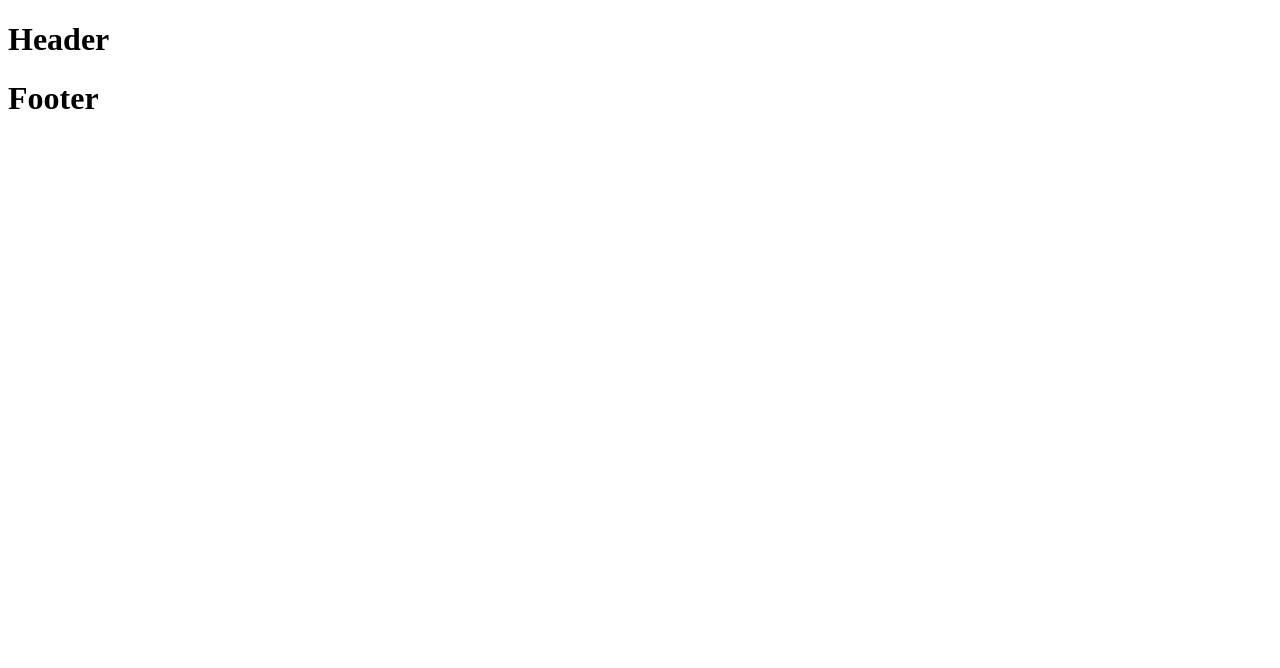
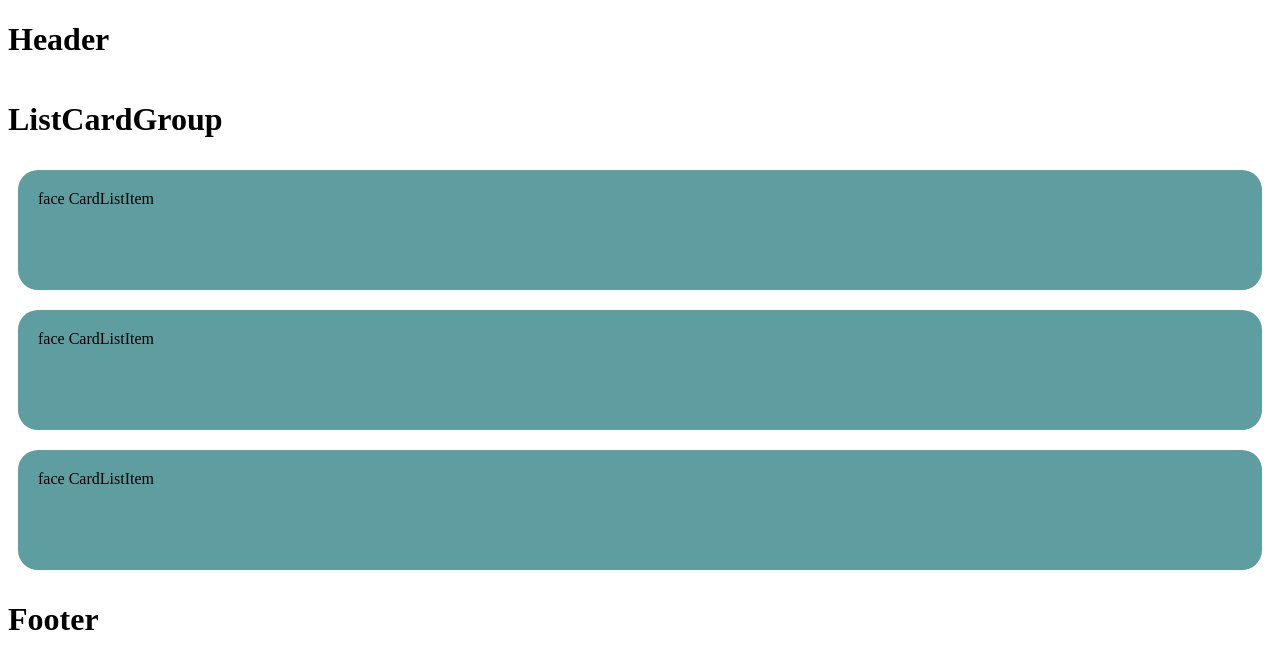
Before and after one commit to HackPeople/hackstival-frontend, a Nuxt app: page /past/list in a window 1280 px wide. Before the commit this address had no page. Shown: the top 668 px of the page. Built offline with nearby package versions, Linux system fonts and the light colour scheme.

Commit message:
meterial-icon 적용 + CardList base

```diff
--- /dev/null
+++ b/components/list/past/CardList.vue
@@ -0,0 +1,69 @@
+<template>
+  <div class="card-group">
+    <h1>ListCardGroup</h1>
+    <CardListItem v-for="(help, index) in helpList" :key="index" :help-info="help"/>
+  </div>
+</template>
+<script>
+import CardListItem from "~/components/list/past/CardListItem.vue";
+export default{
+  components: {
+    CardListItem
+  },
+  data() {
+    return {
+      helpList: [
+        {
+          category: '병원 동행1',
+          title: '[강서구] ㅇㅇ병원 방문',
+          description: '상세 내용~',
+          date: '2023-03-03',
+          startTime: '10:00',
+          endTime: '13:00',
+          departure: '강서구 핵피 아파트',
+          arrival: '강서 SNU 병원',
+          price: 10000
+        },
+        {
+          category: '병원 동행2',
+          title: '[강서구] ㅇㅇ병원 방문',
+          description: '상세 내용~',
+          date: '2023-03-03',
+          startTime: '10:00',
+          endTime: '13:00',
+          departure: '강서구 핵피 아파트',
+          arrival: '강서 SNU 병원',
+          price: 10000
+        },
+        {
+          category: '병원 동행3',
+          title: '[강서구] ㅇㅇ병원 방문',
+          description: '상세 내용~',
+          date: '2023-03-03',
+          startTime: '10:00',
+          endTime: '13:00',
+          departure: '강서구 핵피 아파트',
+          arrival: '강서 SNU 병원',
+          price: 10000
+        }
+      ]
+    }
+  }
+}
+</script>
+<style scoped>
+
+.card-group{
+  display: flex;
+  flex-direction: column;
+}
+
+.list-item{
+  background-color: cadetblue;
+  min-height: 80px;
+  padding: 20px;
+  margin: 10px;
+  border-radius: 20px;
+}
+
+</style>
--- /dev/null
+++ b/components/list/past/CardListItem.vue
@@ -0,0 +1,52 @@
+<template>
+  <div class="card-group">
+    <div class="list-item">
+      <span :class="computedIconClass">
+        {{computedIconContent}}
+      </span>
+      CardListItem
+    </div>
+  </div>
+</template>
+<script>
+export default{
+  props: {
+    helpInfo: {
+      type: Object,
+      default: () => null
+    }
+  },
+  computed: {
+    computedIconClass() {
+      return 'material-icons'
+    },
+    computedIconContent() {
+      return 'face'
+    }
+  },
+  head () {
+    return {
+      link: [
+        // Add this
+        { rel: 'stylesheet', href: 'https://fonts.googleapis.com/icon?family=Material+Icons' }
+      ],
+    }
+  },
+  data() {
+    return {
+
+    }
+  }
+}
+</script>
+<style>
+
+.list-item{
+  background-color: cadetblue;
+  min-height: 80px;
+  padding: 20px;
+  margin: 10px;
+  border-radius: 20px;
+}
+
+</style>
--- a/pages/index.vue
+++ b/pages/index.vue
@@ -3,10 +3,17 @@
 </template>
 
 <script>
-import Main from '~/components/main'
-export default {
+  import Main from '~/components/main'
+  export default {
   components: {
     Main
+  },
+  head () {
+    return {
+      link: [
+        { rel: 'stylesheet', href: 'https://fonts.googleapis.com/icon?family=Material+Icons' }
+      ],
+    }
   }
 }
 </script>
--- /dev/null
+++ b/pages/past/list/index.vue
@@ -0,0 +1,19 @@
+<template>
+<div>
+  <CardList/>
+</div>
+</template>
+<script>
+import CardList from "~/components/list/past/CardList.vue"
+export default{
+  components: {
+    CardList
+  },
+  data() {
+
+  }
+}
+</script>
+<style>
+
+</style>
```
